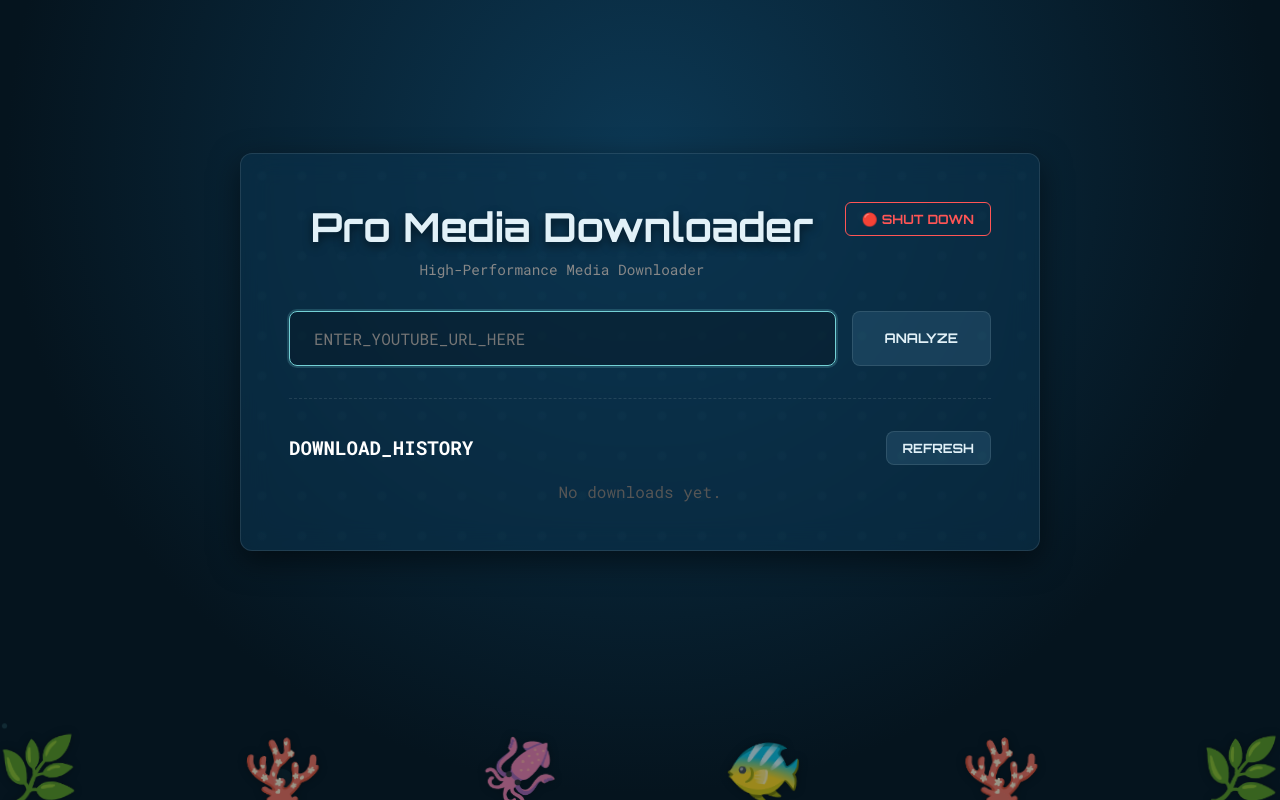
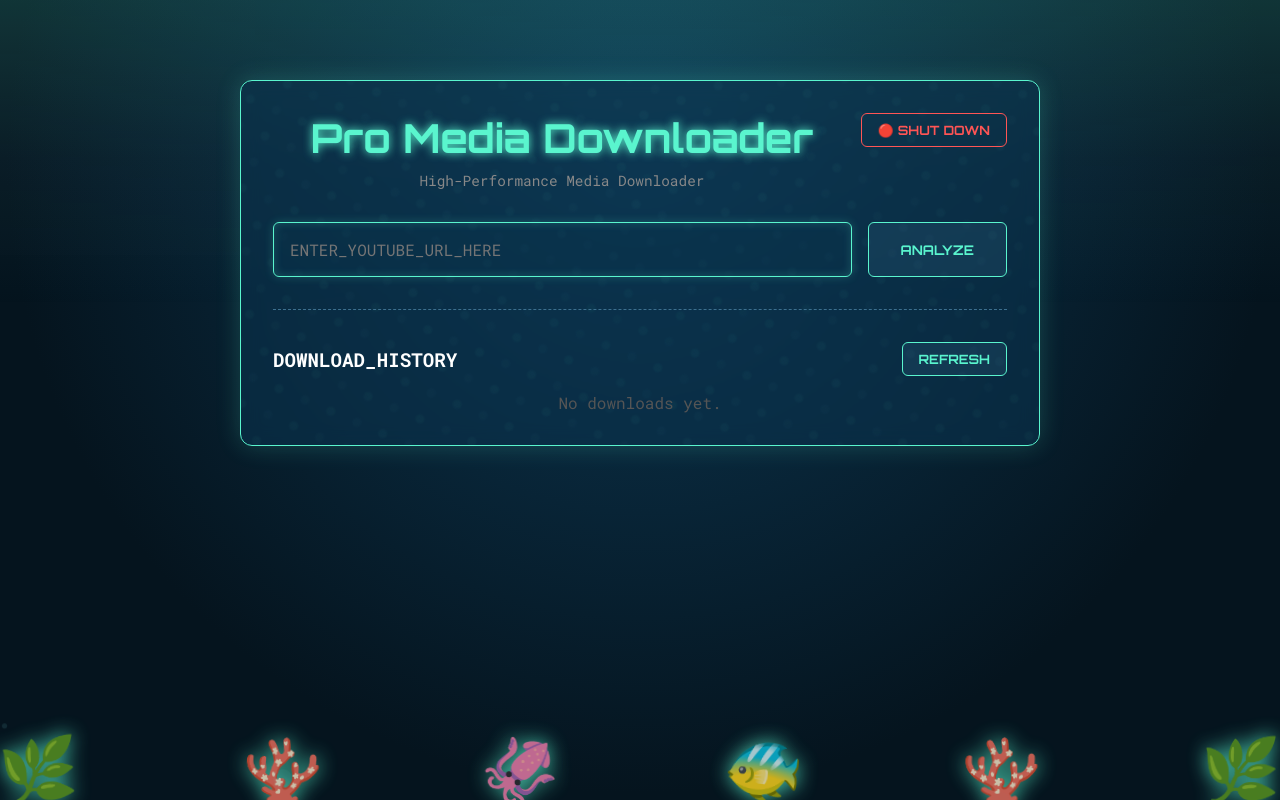
Before and after one commit to aral3000/cultural-energy-ytdl, a Flask app: page / in a window 1280 px wide. Run offline with Flask 3, Linux system fonts and the light colour scheme; data that the repository does not hold is empty; some libraries are stand-ins or nearby versions.

Commit message:
Auto-update: Restored Neon UI and added Sunlight Rays

```diff
--- a/static/style.css
+++ b/static/style.css
@@ -1,11 +1,11 @@
 :root {
     --bg-color: #05141e;
     --panel-bg: rgba(11, 51, 77, 0.6);
-    --primary-color: #5af5ce; /* Bioluminescence Aquamarine - Accent Only */
-    --primary-dim: rgba(90, 245, 206, 0.1);
+    --primary-color: #5af5ce; /* Bioluminescence Aquamarine */
+    --primary-dim: rgba(90, 245, 206, 0.2);
     --secondary-color: #74d1d6; /* Shallow Water Cyan */
-    --border-color: rgba(255, 255, 255, 0.1); /* Soft frosted border */
-    --text-color: #e2f1f8; /* Soft white text */
+    --border-color: #3d708f; /* Ocean Blue */
+    --text-color: #e0f2f5;
 }
 
 * {
@@ -20,8 +20,9 @@ body {
     font-family: 'Roboto Mono', monospace;
     display: flex;
     flex-direction: column;
-    justify-content: center;
+    justify-content: flex-start; /* Moved to top */
     align-items: center;
+    padding-top: 10vh; /* Pushed down a bit from the very top */
     min-height: 100vh;
     background-image: radial-gradient(circle at 50% 20%, #0c3854 0%, #05141e 70%);
     position: relative;
@@ -31,29 +32,35 @@ body {
 .container {
     width: 100%;
     max-width: 800px;
-    padding: 3rem;
+    padding: 2rem;
     background-color: var(--panel-bg);
-    border: 1px solid var(--border-color);
-    box-shadow: 0 10px 30px rgba(0, 0, 0, 0.5); /* Soft drop shadow */
+    border: 1px solid var(--primary-color);
+    box-shadow: 0 0 25px var(--primary-dim); /* Glowing drop shadow */
     border-radius: 12px;
     position: relative;
     overflow: hidden;
-    backdrop-filter: blur(15px);
+    backdrop-filter: blur(10px);
     z-index: 10;
-    margin-top: 2rem;
     margin-bottom: 8rem;
 }
 
-/* Subtle water background to enhance deep sea feel without spinning */
+/* Subtle water background to enhance deep sea feel */
 .container::before {
     content: "";
     position: absolute;
     top: -50%; left: -50%; right: -50%; bottom: -50%;
-    background: radial-gradient(circle, rgba(116, 209, 214, 0.02) 10%, transparent 20%);
+    background: radial-gradient(circle, rgba(90, 245, 206, 0.03) 10%, transparent 20%),
+                radial-gradient(circle, rgba(116, 209, 214, 0.02) 10%, transparent 20%);
     background-size: 40px 40px;
     background-position: 0 0, 20px 20px;
     pointer-events: none;
     z-index: 0;
+    animation: ripple 15s infinite linear;
+}
+
+@keyframes ripple {
+    0% { transform: rotate(0deg); }
+    100% { transform: rotate(360deg); }
 }
 
 header, main {
@@ -68,9 +75,9 @@ header {
 
 h1 {
     font-family: 'Orbitron', sans-serif;
-    color: var(--text-color);
+    color: var(--primary-color);
     font-size: 2.5rem;
-    text-shadow: 0 4px 10px rgba(0,0,0,0.5);
+    text-shadow: 0 0 10px var(--primary-color);
     margin-bottom: 0.5rem;
 }
 
@@ -87,32 +94,32 @@ h1 {
 
 input[type="text"] {
     flex: 1;
-    background-color: rgba(5, 20, 30, 0.4);
+    background-color: rgba(11, 51, 77, 0.4);
     border: 1px solid var(--border-color);
-    color: var(--text-color);
-    padding: 1rem 1.5rem;
+    color: var(--primary-color);
+    padding: 1rem;
     font-family: 'Roboto Mono', monospace;
     font-size: 1rem;
-    border-radius: 8px;
+    border-radius: 6px;
     outline: none;
-    box-shadow: inset 0 2px 5px rgba(0,0,0,0.3);
+    box-shadow: inset 0 0 8px rgba(0,0,0,0.5);
     transition: all 0.3s ease;
 }
 
 input[type="text"]:focus {
-    border-color: var(--secondary-color);
-    box-shadow: 0 0 0 2px rgba(116, 209, 214, 0.2);
+    border-color: var(--primary-color);
+    box-shadow: inset 0 0 10px var(--primary-dim), 0 0 10px var(--primary-dim);
 }
 
 button {
-    background-color: rgba(61, 112, 143, 0.3);
-    color: var(--text-color);
-    border: 1px solid var(--border-color);
+    background-color: rgba(61, 112, 143, 0.2);
+    color: var(--primary-color);
+    border: 1px solid var(--primary-color);
     padding: 1rem 2rem;
     font-family: 'Orbitron', sans-serif;
     font-weight: bold;
     cursor: pointer;
-    border-radius: 8px;
+    border-radius: 6px;
     text-transform: uppercase;
     transition: all 0.3s ease;
 }
@@ -120,8 +127,7 @@ button {
 button:hover {
     background-color: var(--primary-color);
     color: #05141e;
-    border-color: var(--primary-color);
-    box-shadow: 0 4px 15px rgba(90, 245, 206, 0.3);
+    box-shadow: 0 0 15px var(--primary-color);
 }
 
 button:disabled {
@@ -176,9 +182,8 @@ button:disabled:hover {
 
 .video-card img {
     max-width: 200px;
-    border-radius: 8px;
-    border: 1px solid var(--border-color);
-    box-shadow: 0 4px 10px rgba(0,0,0,0.3);
+    border-radius: 6px;
+    border: 1px solid var(--primary-dim);
 }
 
 .video-info h2 {
@@ -281,7 +286,7 @@ select {
     background-color: var(--primary-color);
     width: 0%;
     transition: width 0.3s ease;
-    box-shadow: 0 0 10px rgba(90, 245, 206, 0.4);
+    box-shadow: 0 0 10px var(--primary-color);
 }
 
 .progress-text {
@@ -346,6 +351,23 @@ select {
     animation: rise infinite ease-in;
 }
 
+.sunlight-rays {
+    position: fixed;
+    top: 0;
+    left: 0;
+    width: 100%;
+    height: 40vh;
+    background: linear-gradient(180deg, rgba(90, 245, 206, 0.15) 0%, rgba(116, 209, 214, 0.05) 50%, transparent 100%);
+    pointer-events: none;
+    z-index: 0;
+    animation: pulse-light 8s infinite alternate ease-in-out;
+}
+
+@keyframes pulse-light {
+    0% { opacity: 0.6; }
+    100% { opacity: 1; }
+}
+
 .sea-plants {
     position: absolute;
     bottom: -10px;
@@ -353,8 +375,8 @@ select {
     display: flex;
     justify-content: space-between;
     font-size: 4rem;
-    opacity: 0.6;
-    filter: drop-shadow(0 0 5px rgba(0,0,0,0.5));
+    opacity: 0.8;
+    filter: drop-shadow(0 0 10px var(--primary-color));
 }
 
 .plant {
--- a/templates/index.html
+++ b/templates/index.html
@@ -8,6 +8,8 @@
     <link href="https://fonts.googleapis.com/css2?family=Orbitron:wght@400;700&family=Roboto+Mono:wght@400;700&display=swap" rel="stylesheet">
 </head>
 <body>
+    <!-- Sunlight from the surface -->
+    <div class="sunlight-rays"></div>
     <div class="container">
         <header>
             <div class="header-top" style="display: flex; justify-content: space-between; align-items: flex-start;">
```
